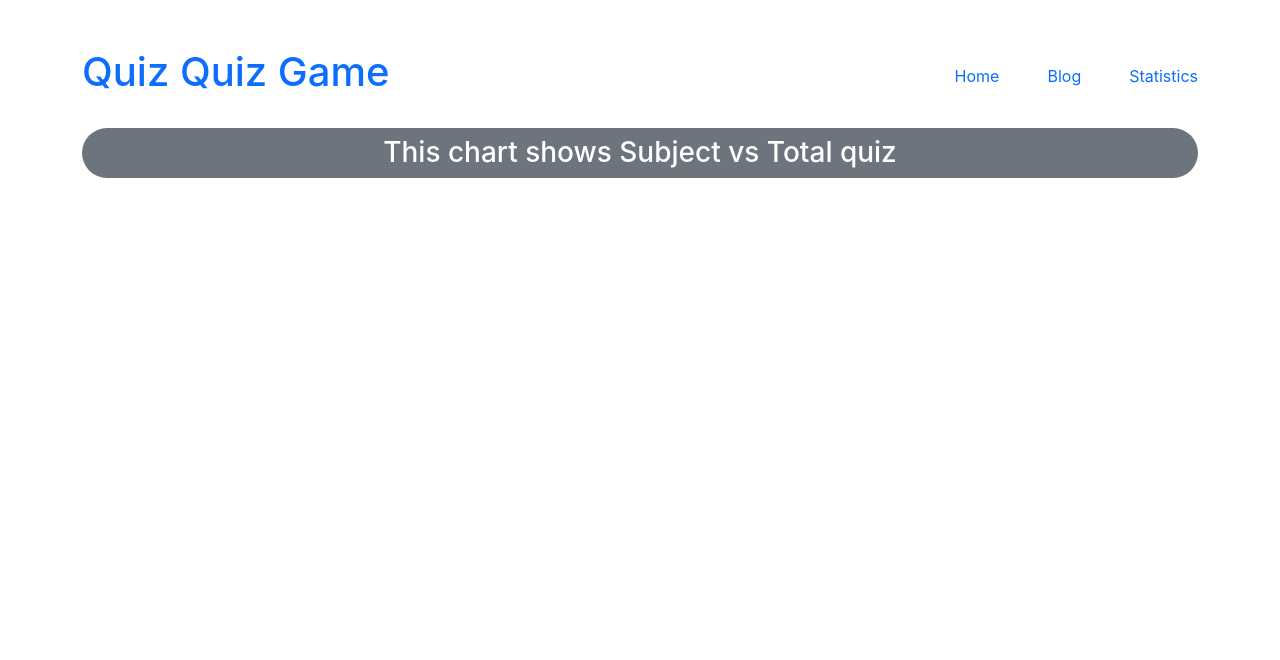
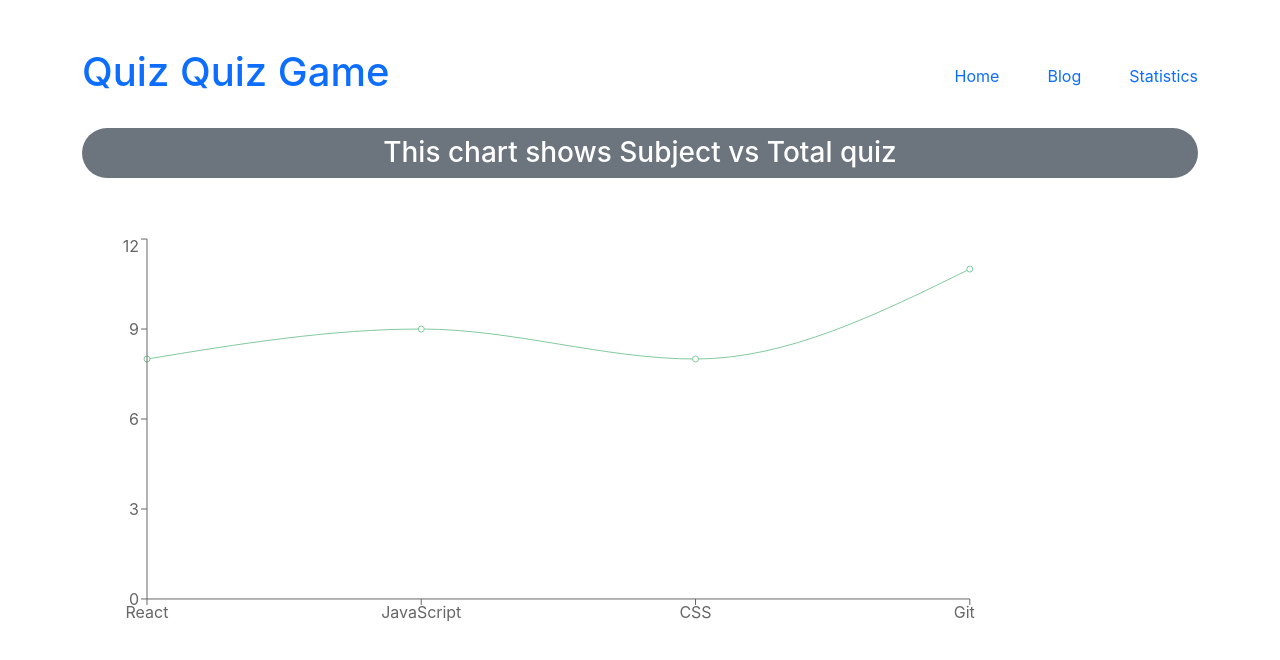
Before and after one commit to UttomKumarRoy/Assignment-9, a React (Create React App) app: page /statistics in a window 1280 px wide. Shown: the top 660 px of the page. Built offline with nearby package versions, Linux system fonts and the light colour scheme.

Commit message:
Checking commit

```diff
--- a/src/components/Statistics.js
+++ b/src/components/Statistics.js
@@ -27,7 +27,7 @@ const Statistics = () => {
     return (
         <div> <br />
               <h3 className='text-center bg-secondary text-white rounded-5 p-2'>This chart shows Subject vs Total quiz </h3> <br /> <br />
-              <ResponsiveContainer >
+              <ResponsiveContainer width="80%" height={400}>
                 <LineChart  width={300} height={300} data={data}>
                         <Line type="monotone" dataKey="total" stroke="#82ca9d" />
                         <XAxis dataKey="name" />
```
